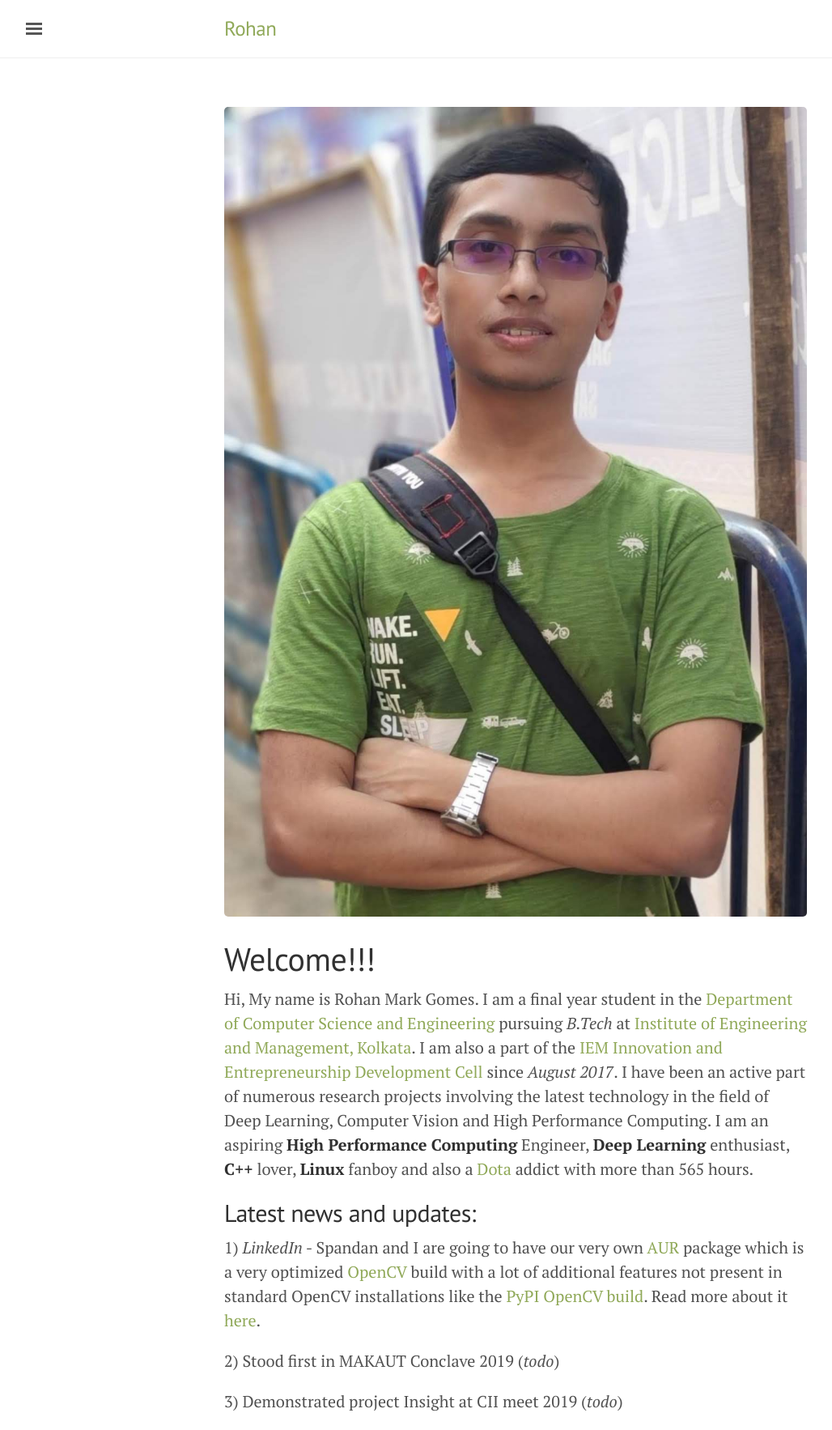
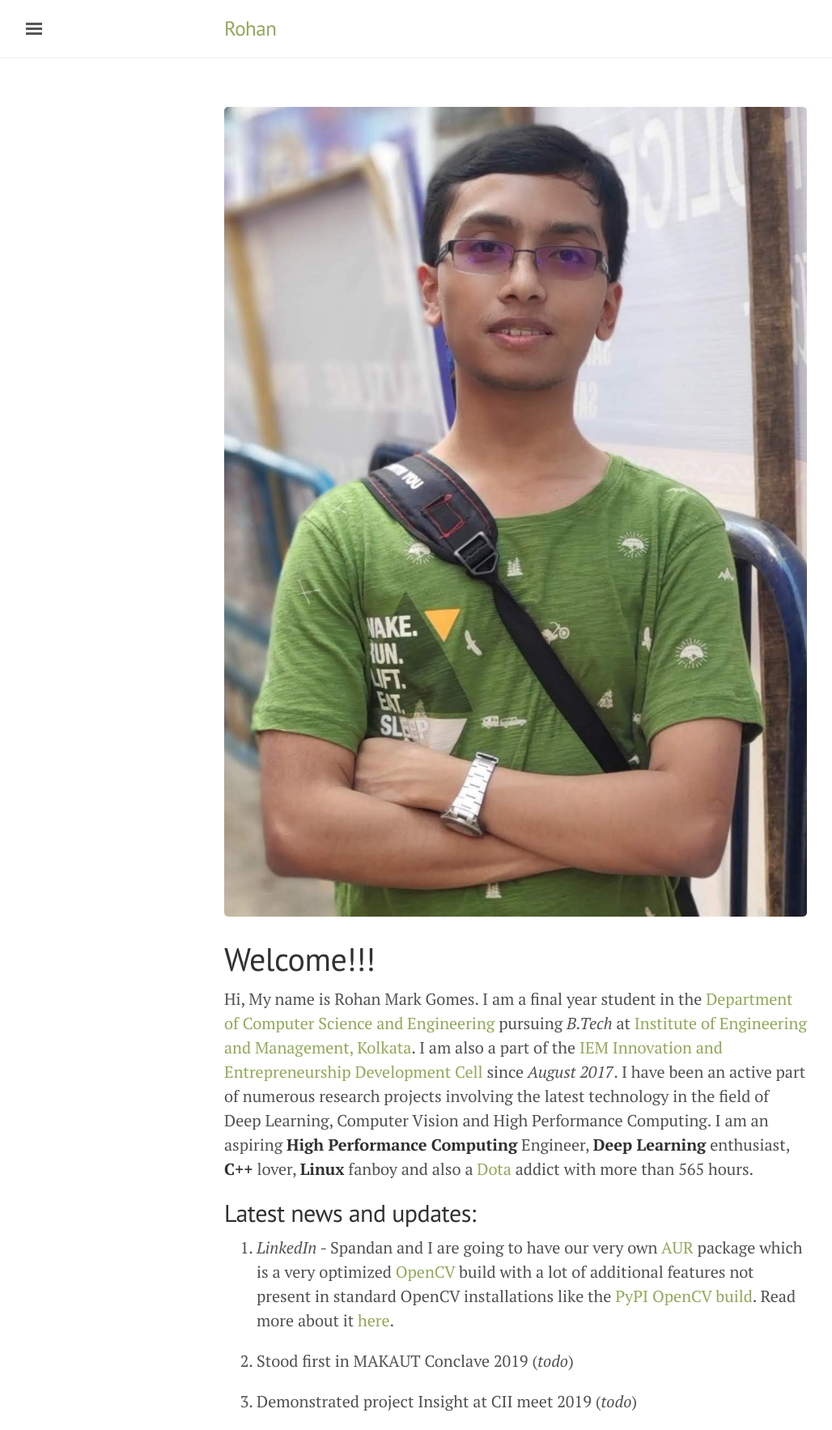
Before and after one commit to DarkStar1997/DarkStar1997.github.io, a Jekyll site: the page built from index.md, in a window 1280 px wide. Shown: the whole page at 81% size, without its empty margins (3-1031 px from the left). Built offline with Jekyll 4.4.1, drawn with Linux system fonts in a browser that asks for light colours.

Commit message:
Minor changes

```diff
--- a/index.md
+++ b/index.md
@@ -12,8 +12,8 @@ Hi, My name is Rohan Mark Gomes. I am a final year student in the [Department of
 
 ## Latest news and updates:
 
-1) *LinkedIn* - Spandan and I are going to have our very own [AUR](https://aur.archlinux.org/) package  which is a very optimized [OpenCV](https://opencv.org/) build with a lot of additional features not present in standard OpenCV installations like the [PyPI OpenCV build](https://pypi.org/project/opencv-python/). Read more about it [here](https://www.linkedin.com/feed/update/urn:li:activity:6526116155696996352/).
+1. *LinkedIn* - Spandan and I are going to have our very own [AUR](https://aur.archlinux.org/) package  which is a very optimized [OpenCV](https://opencv.org/) build with a lot of additional features not present in standard OpenCV installations like the [PyPI OpenCV build](https://pypi.org/project/opencv-python/). Read more about it [here](https://www.linkedin.com/feed/update/urn:li:activity:6526116155696996352/).
 
-2) Stood first in MAKAUT Conclave 2019 (*todo*)
+1. Stood first in MAKAUT Conclave 2019 (*todo*)
 
-3) Demonstrated project Insight at CII meet 2019 (*todo*)
+1. Demonstrated project Insight at CII meet 2019 (*todo*)
```
Also changed, not shown: Achievements.md (+4 -0 lines).
